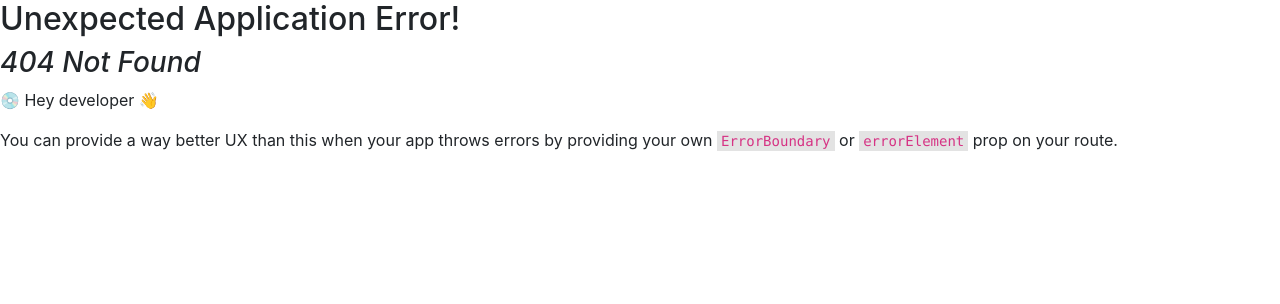
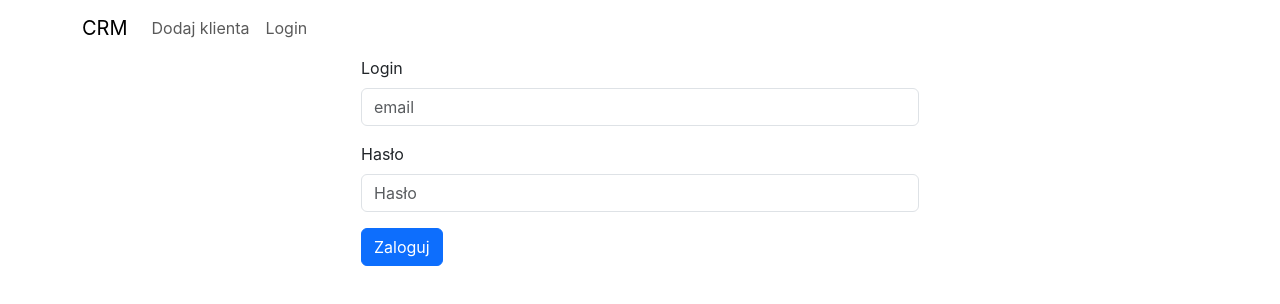
Before and after one commit to bartosiak/crm-frontend, a React (Create React App) app: page /login in a window 1280 px wide. Before the commit this address had no page. Shown: the top 304 px of the page. Built offline with nearby package versions, Linux system fonts and the light colour scheme.

Commit message:
Add user authentication~

```diff
--- a/src/Layout.jsx
+++ /dev/null
@@ -1 +0,0 @@
-export
--- a/src/components/ActionCreateEditModal.jsx
+++ b/src/components/ActionCreateEditModal.jsx
@@ -3,7 +3,7 @@ import { Button, Modal } from "react-bootstrap";
 import DatePicker from "react-datepicker";
 import "react-datepicker/dist/react-datepicker.css";
 
-function ActionEdit({
+function ActionCreateEditModal({
     handleClose,
     show,
     action,
@@ -116,4 +116,4 @@ function ActionEdit({
     );
 }
 
-export default ActionEdit;
+export default ActionCreateEditModal;
--- a/src/components/CustomerDetail.jsx
+++ b/src/components/CustomerDetail.jsx
@@ -1,7 +1,7 @@
 import { useLoaderData } from "react-router-dom";
 import "react-datepicker/dist/react-datepicker.css";
 import { useEffect, useState } from "react";
-import ActionEdit from "./ActionCreateEditModal";
+import ActionCreateEditModal from "./ActionCreateEditModal";
 
 export const CustomerDetail = () => {
     const customer = useLoaderData();
@@ -19,6 +19,7 @@ export const CustomerDetail = () => {
 
     useEffect(() => {
         fetchActions();
+        // eslint-disable-next-line
     }, []);
 
     const fetchActions = async () => {
@@ -118,7 +119,7 @@ export const CustomerDetail = () => {
                 Dodaj akcje
             </button>
 
-            <ActionEdit
+            <ActionCreateEditModal
                 show={showModal}
                 handleClose={handleCloseModal}
                 action={selectedAction}
--- a/src/components/CustomerEdit.jsx
+++ b/src/components/CustomerEdit.jsx
@@ -3,7 +3,6 @@ import { Form, redirect, useLoaderData } from "react-router-dom";
 
 export async function updateCustomer({ request, params }) {
     const data = await request.formData();
-    console.log(data);
 
     return fetch(`http://localhost:4000/customers/${params.id}`, {
         method: "PUT",
--- /dev/null
+++ b/src/components/LoginForm.jsx
@@ -0,0 +1,81 @@
+import { useState } from "react";
+import { useNavigate } from "react-router-dom";
+import { NavBar } from "./NavBar";
+
+export const LoginForm = () => {
+    const [email, setEmail] = useState("");
+    const [password, setPassword] = useState("");
+    const navigate = useNavigate();
+
+    const loginUser = async (email, password) => {
+        console.log("Sending fetch request with data:", { email, password });
+
+        const response = await fetch("http://localhost:4000/login", {
+            method: "POST",
+            body: JSON.stringify({ email, password }),
+            headers: {
+                "Content-type": "application/json",
+            },
+        });
+
+        if (!response.ok) {
+            console.error(`HTTP error! status: ${response.status}`);
+        }
+        const result = await response.json();
+        console.log(result);
+
+        // Zapisz token w localStorage
+        localStorage.setItem("token", result.token);
+
+        return result;
+    };
+
+    const handleSubmit = async (e) => {
+        e.preventDefault();
+        const result = await loginUser(email, password);
+        if (result) {
+            navigate("/customers");
+        }
+    };
+
+    return (
+        <div className="container">
+            <NavBar />
+            <form onSubmit={handleSubmit} className="w-50 mx-auto">
+                <div className="mb-3">
+                    <label htmlFor="email" className="form-label">
+                        Login
+                    </label>
+                    <input
+                        type="text"
+                        id="email"
+                        name="email"
+                        placeholder="email"
+                        className="form-control"
+                        autoComplete="off"
+                        value={email}
+                        onChange={(e) => setEmail(e.target.value)}
+                    />
+                </div>
+                <div className="mb-3">
+                    <label htmlFor="password" className="form-label">
+                        Hasło
+                    </label>
+                    <input
+                        type="password"
+                        id="password"
+                        name="password"
+                        placeholder="Hasło"
+                        className="form-control"
+                        autoComplete="off"
+                        value={password}
+                        onChange={(e) => setPassword(e.target.value)}
+                    />
+                </div>
+                <button type="submit" className="btn btn-primary">
+                    Zaloguj
+                </button>
+            </form>
+        </div>
+    );
+};
--- a/src/components/NavBar.jsx
+++ b/src/components/NavBar.jsx
@@ -11,8 +11,8 @@ export const NavBar = () => {
                     <Link className="nav-link" to={"/add-customer"}>
                         Dodaj klienta
                     </Link>
-                    <Link className="nav-link" to={"/logout"}>
-                        Logout
+                    <Link className="nav-link" to={"/login"}>
+                        Login
                     </Link>
                 </div>
             </div>
--- /dev/null
+++ b/src/components/PrivateRoute.jsx
@@ -0,0 +1,20 @@
+import { useEffect } from "react";
+import { useNavigate } from "react-router-dom";
+
+export function PrivateRoute({ children }) {
+    const token = localStorage.getItem("token");
+    const isAuth = !!token;
+    const navigate = useNavigate();
+
+    useEffect(() => {
+        if (!isAuth) {
+            navigate("/login");
+        }
+    }, [isAuth, navigate]);
+
+    if (!isAuth) {
+        return null;
+    }
+
+    return children;
+}
--- a/src/index.js
+++ b/src/index.js
@@ -9,10 +9,16 @@ import { CustomerDetail } from "./components/CustomerDetail";
 import { AddCustomerForm } from "./components/AddCustomerForm";
 import { createNewCustomer } from "./components/AddCustomerForm";
 import { CustomerEdit, updateCustomer } from "./components/CustomerEdit";
+import { LoginForm } from "./components/LoginForm";
+import { PrivateRoute } from "./components/PrivateRoute";
 
 const router = createBrowserRouter([
     {
-        element: <App />,
+        element: (
+            <PrivateRoute>
+                <App />
+            </PrivateRoute>
+        ),
         path: "/",
         children: [
             {
@@ -49,6 +55,10 @@ const router = createBrowserRouter([
             },
         ],
     },
+    {
+        path: "/login",
+        element: <LoginForm />,
+    },
 ]);
 
 const root = ReactDOM.createRoot(document.getElementById("root"));
```
Also changed, not shown: src/components/Login.jsx (deleted, +0 -37 lines).
